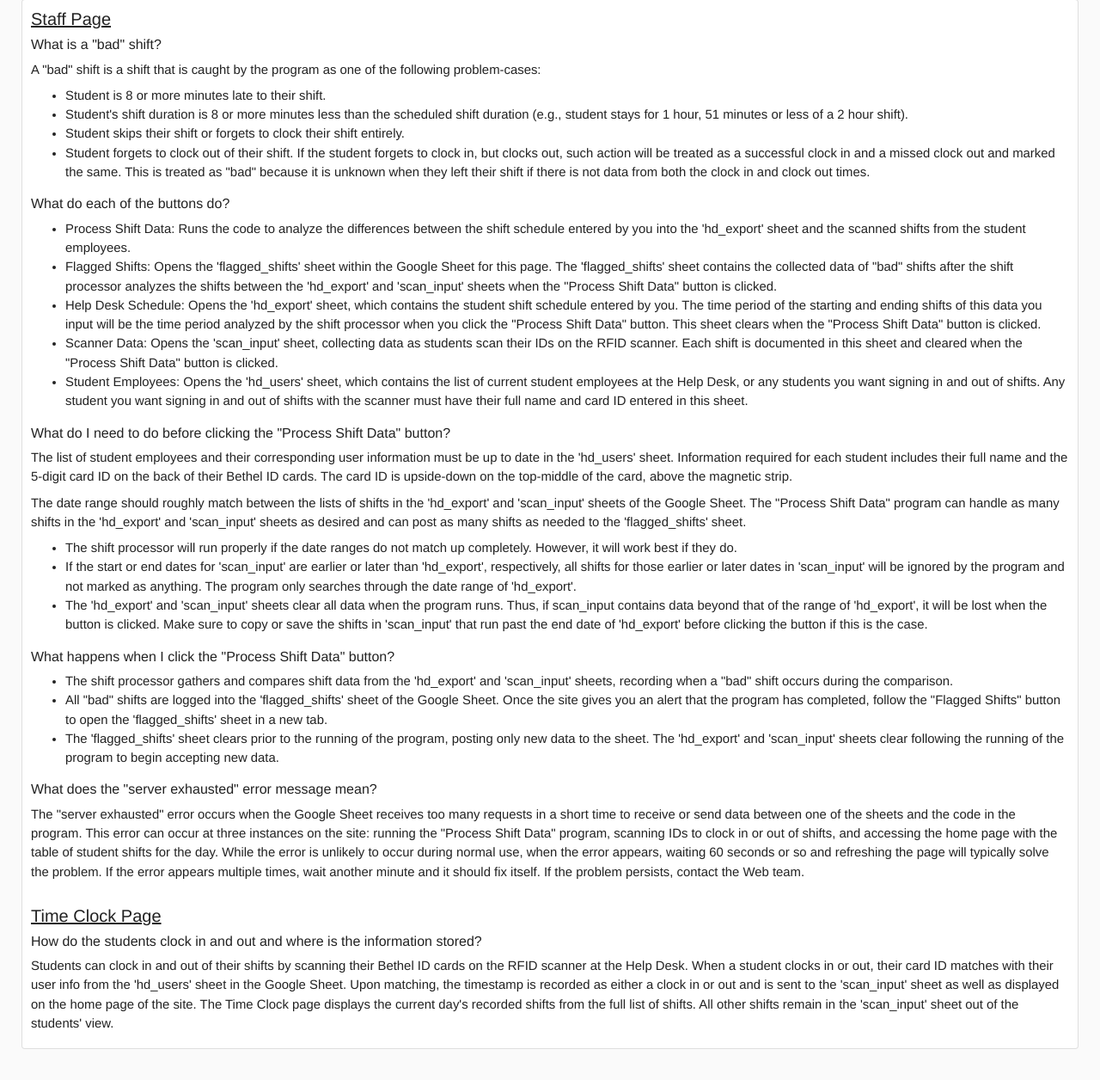
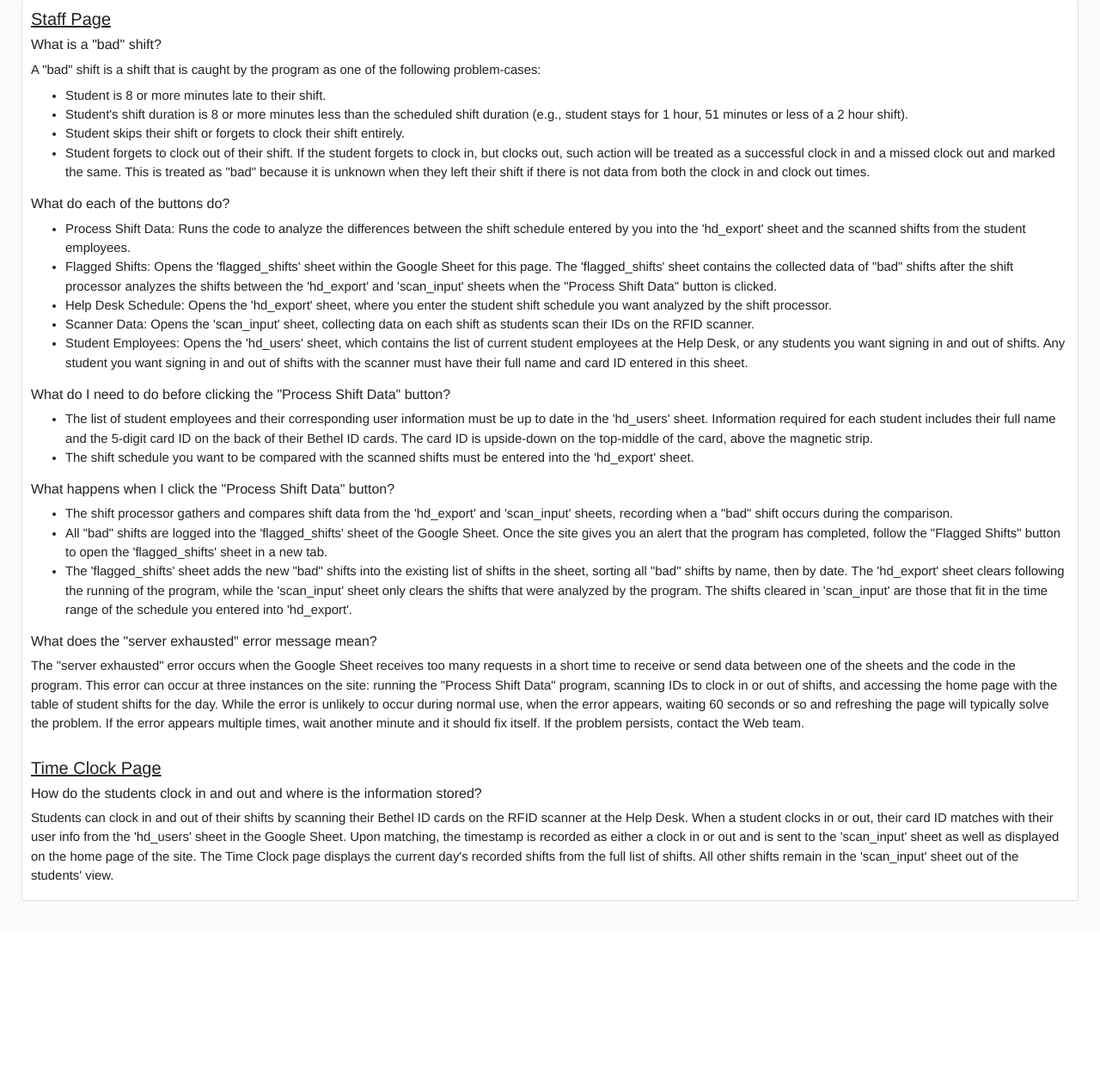
Before and after one commit to betheluniversity/help-desk-sign-in, a Python web app: template app/templates/help.html in a window 1280 px wide. Shown: the part 154-1410 px from the top of the page at 86% size. After the commit the page ends 1202 px from the top, so only its background shows below. Run offline with Jinja, Linux system fonts and the light colour scheme; the template is opened without the code that fills it, so the values that code supplies are empty; some libraries are stand-ins or nearby versions.

Commit message:
Adding Sentry, handling 403, other edits to shifts_controller
Lots of minor edits to files, adding Sentry connection, and handling 403 (permission denied) errors more gracefully with an html page.

```diff
--- a/app/__init__.py
+++ b/app/__init__.py
@@ -10,6 +10,6 @@ app.config.from_object('config')
 # Declaring and registering the view
 from app.views import ShiftsView
 
-# sentry = Sentry(app, dsn=app.config['SENTRY_URL'], logging=True, level=logging.INFO)
+sentry = Sentry(app, dsn=app.config['SENTRY_URL'], logging=True, level=logging.ERROR)
 
 ShiftsView.register(app, route_base='/')
--- a/app/error.py
+++ /dev/null
@@ -1,6 +0,0 @@
-# Packages
-from flask import render_template
-from flask import session
-
-# Local
-# from app import app, sentry
--- a/app/static/shift_buttons.js
+++ b/app/static/shift_buttons.js
@@ -31,16 +31,16 @@ $(document).ready(function() {
             $.post('/verify_scanner', scanned_input, function (scan_success) {
                 $('.spinner').hide();
                 if (scan_success != 'failed' && scan_success != 'resource exhausted' && scan_success != 'no match') {
-                    $('#time-clock-success').fadeTo(2000, 500).slideUp(500, function () {
+                    $('#time-clock-success').fadeTo(3000, 500).slideUp(500, function () {
                         $("#time-clock-success").slideUp(500);
                     });
                     $("#student-tbody").html(scan_success);
                 } else if (scan_success == 'no match') {
-                    $('#time-clock-no-match').fadeTo(2000, 500).slideUp(500, function() {
+                    $('#time-clock-no-match').fadeTo(3000, 500).slideUp(500, function() {
                         $("#time-clock-no-match").slideUp(500);
                     });
                 } else if (scan_success == 'failed') {
-                    $('#time-clock-fail').fadeTo(2000, 500).slideUp(500, function() {
+                    $('#time-clock-fail').fadeTo(3000, 500).slideUp(500, function() {
                         $("#time-clock-fail").slideUp(500);
                     });
                 } else {
--- a/app/templates/help.html
+++ b/app/templates/help.html
@@ -30,12 +30,10 @@
                       the shift processor analyzes the shifts between the 'hd_export' and 'scan_input' sheets when the "Process Shift Data" button is clicked.
                   </li>
                   <li>
-                          Help Desk Schedule: Opens the 'hd_export' sheet, which contains the student shift schedule entered by you. The time period of the starting and ending shifts of this data you input will be
-                          the time period analyzed by the shift processor when you click the "Process Shift Data" button. This sheet clears when the "Process Shift Data" button is clicked.
+                      Help Desk Schedule: Opens the 'hd_export' sheet, where you enter the student shift schedule you want analyzed by the shift processor.
                   </li>
                   <li>
-                          Scanner Data: Opens the 'scan_input' sheet, collecting data as students scan their IDs on the RFID scanner. Each shift is documented in this sheet and cleared when the "Process Shift Data"
-                          button is clicked.
+                      Scanner Data: Opens the 'scan_input' sheet, collecting data on each shift as students scan their IDs on the RFID scanner.
                   </li>
                   <li>
                       Student Employees: Opens the 'hd_users' sheet, which contains the list of current student employees at the Help Desk, or any students you want signing in and out of shifts. Any student you
@@ -43,24 +41,14 @@
                   </li>
               </ul>
           <h6>What do I need to do before clicking the "Process Shift Data" button?</h6>
-                  <p>
+          <ul>
+              <li>
                   The list of student employees and their corresponding user information must be up to date in the 'hd_users' sheet.
                   Information required for each student includes their full name and the 5-digit card ID on the back of their Bethel ID cards.
                   The card ID is upside-down on the top-middle of the card, above the magnetic strip.
-                  </p>
-                  <p>
-                      The date range should roughly match between the lists of shifts in the 'hd_export' and 'scan_input' sheets of the Google Sheet.
-                      The "Process Shift Data" program can handle as many shifts in the 'hd_export' and 'scan_input' sheets as desired and can post as many shifts as needed to the 'flagged_shifts' sheet.
-                  </p>
-                  <ul>
-                      <li>The shift processor will run properly if the date ranges do not match up completely. However, it will work best if they do.
-                      <li>
-                          If the start or end dates for 'scan_input' are earlier or later than 'hd_export', respectively, all shifts for those earlier or later dates in 'scan_input' will be ignored by the program and not
-                          marked as anything. The program only searches through the date range of 'hd_export'.
               </li>
               <li>
-                          The 'hd_export' and 'scan_input' sheets clear all data when the program runs. Thus, if scan_input contains data beyond that of the range of 'hd_export', it will be lost when the button is clicked.
-                          Make sure to copy or save the shifts in 'scan_input' that run past the end date of 'hd_export' before clicking the button if this is the case.
+                  The shift schedule you want to be compared with the scanned shifts must be entered into the 'hd_export' sheet.
               </li>
           </ul>
           <h6>What happens when I click the "Process Shift Data" button?</h6>
@@ -71,8 +59,9 @@
                       follow the "Flagged Shifts" button to open the 'flagged_shifts' sheet in a new tab.
                   </li>
                   <li>
-                          The 'flagged_shifts' sheet clears prior to the running of the program, posting only new data to the sheet.
-                          The 'hd_export' and 'scan_input' sheets clear following the running of the program to begin accepting new data.
+                      The 'flagged_shifts' sheet adds the new "bad" shifts into the existing list of shifts in the sheet, sorting all "bad" shifts by name, then by date.
+                      The 'hd_export' sheet clears following the running of the program, while the 'scan_input' sheet only clears the shifts that were analyzed by the program.
+                      The shifts cleared in 'scan_input' are those that fit in the time range of the schedule you entered into 'hd_export'.
                   </li>
               </ul>
           <h6>What does the "server exhausted" error message mean?</h6>
```
Also changed, not shown: app/shifts_controller.py (+83 -46 lines), app/templates/error403.html (added, +7 -0 lines), app/views.py (+5 -6 lines), README.MD, 3 other files. Lines whose indentation alone changed are shown as unchanged.
